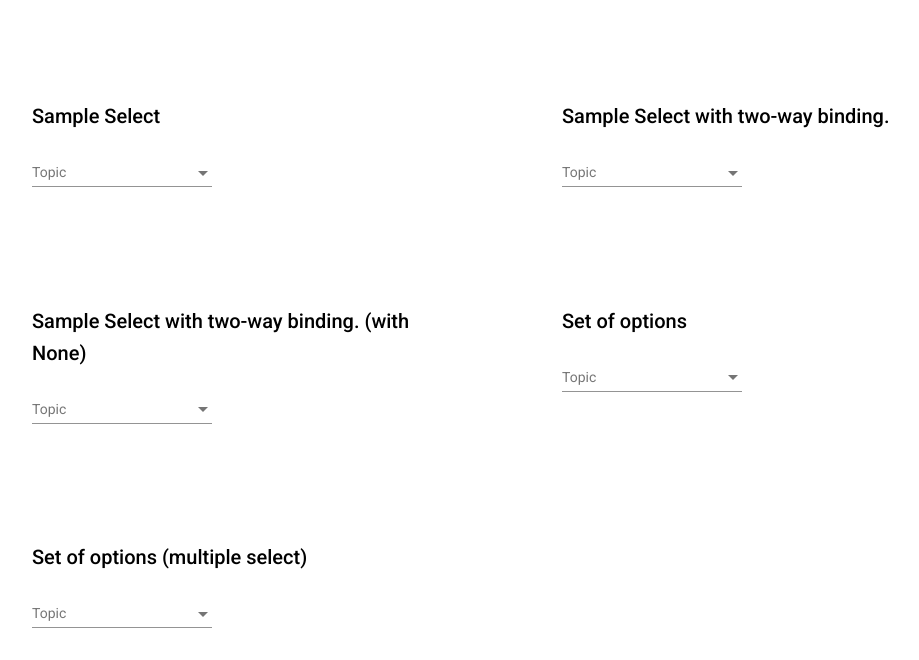
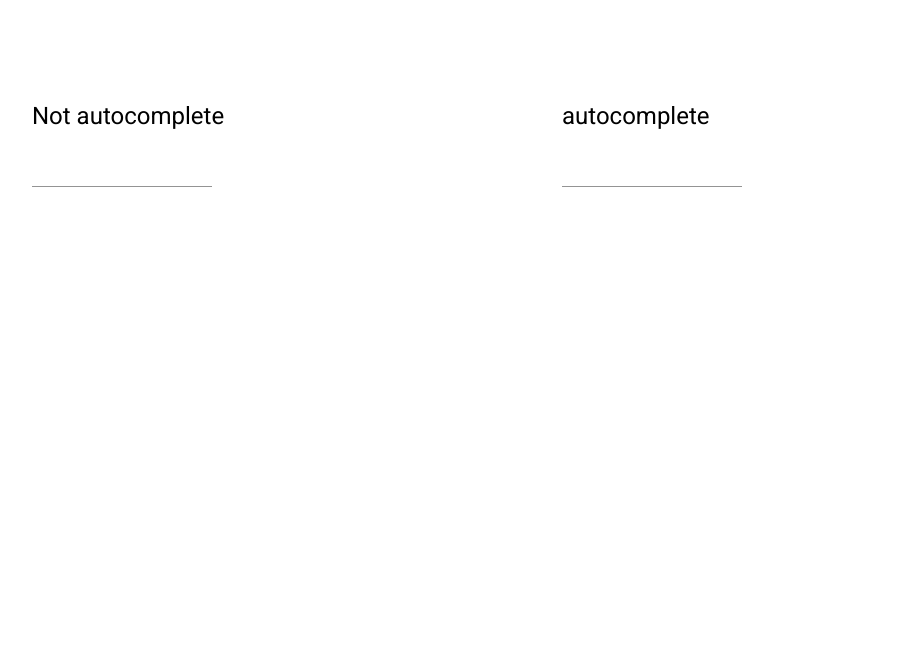
Before and after one commit to spankbang/AngularMaterial, an Angular app: page / in a window 1280 px wide. Shown: the top 660 px of the page, without its empty margins (128-1047 px from the left). Built offline with nearby package versions, Linux system fonts and the light colour scheme.

Commit message:
autocompltes

```diff
--- a/src/app/app.component.html
+++ b/src/app/app.component.html
@@ -1,105 +1,32 @@
-<!-- import { MatSelectModule } from '@angular/material/select' -->
-
+<!-- import { MatAutocompleteModule } from '@angular/material/autocomplete' -->
 
 
 <div class="container">
 
     <div>
-
-        <!-- We can also use the appearance and theming just like the input fields ,
-        But here we are not going to depth. -->
-
-        <h2 >Sample Select</h2>
-        <mat-form-field>
-            <mat-label>Topic</mat-label>
-            <mat-select>
-                <mat-option value="Angular">Angular</mat-option>
-                <mat-option value="React">React</mat-option>
-                <mat-option value="Vue">Vue</mat-option>
-                <mat-option value="Backbone">Backbone</mat-option>
-            </mat-select>
-        </mat-form-field>
+        <h1>Not autocomplete</h1>
+        <form>
+            <mat-form-field>
+                <input type="text" matInput>
+            </mat-form-field>
+        </form>
     </div>
 
 
 
     <div>
-        <h2 >Sample Select with two-way binding.</h2>
-        <mat-form-field>
-            <mat-label>Topic</mat-label>
-            <mat-select [(value)]="selectedValue" >
-                <mat-option value="Angular">Angular</mat-option>
-                <mat-option value="React">React</mat-option>
-                <mat-option value="Vue">Vue</mat-option>
-                <mat-option value="Backbone">Backbone</mat-option>
-            </mat-select>
-        </mat-form-field>
-            {{selectedValue}}
+        <h1> autocomplete</h1>
 
-    </div>
-
-    <div>
-        <h2>Sample Select with two-way binding. (with None)</h2>
-        <mat-form-field>
-            <mat-label>Topic</mat-label>
-            <mat-select [(value)]="selectedValue">
-                <mat-option >None</mat-option>
-                <mat-option value="Angular">Angular</mat-option>
-                <mat-option value="React">React</mat-option>
-                <mat-option value="Vue">Vue</mat-option>
-                <mat-option value="Backbone">Backbone</mat-option>
-            </mat-select>
-        </mat-form-field>
-        {{selectedValue}}
-
-    </div>
-
-    <div>
-        <h2>Set of options</h2>
-        <mat-form-field>
-            <mat-label>Topic</mat-label>
-            <mat-select [(value)]="selectedValue">
-                <mat-option>None</mat-option>
-                <mat-optgroup label="web">
-                    <mat-option value="Angular">Angular</mat-option>
-                    <mat-option value="React">React</mat-option>
-                    <mat-option value="Vue">Vue</mat-option>
-                    <mat-option value="Backbone">Backbone</mat-option>
-                </mat-optgroup>
-                <mat-optgroup label="web">
-                    <mat-option value="Angular">Angular</mat-option>
-                    <mat-option value="React">React</mat-option>
-                    <mat-option value="Vue">Vue</mat-option>
-                    <mat-option value="Backbone">Backbone</mat-option>
-                </mat-optgroup>
-            </mat-select>
-        </mat-form-field>
-        {{selectedValue}}
-
-    </div>
-
-    <div>
-        <h2>Set of options (multiple select) </h2>
-        <mat-form-field>
-            <mat-label>Topic</mat-label>
-            <mat-select [(value)]="selectedValue" multiple>
-                <mat-option>None</mat-option>
-                <mat-optgroup label="web">
-                    <mat-option value="Angular">Angular</mat-option>
-                    <mat-option value="React">React</mat-option>
-                    <mat-option value="Vue">Vue</mat-option>
-                    <mat-option value="Backbone">Backbone</mat-option>
-                </mat-optgroup>
-                <mat-optgroup label="web">
-                    <mat-option value="Angular">Angular</mat-option>
-                    <mat-option value="React">React</mat-option>
-                    <mat-option value="Vue">Vue</mat-option>
-                    <mat-option value="Backbone">Backbone</mat-option>
-                </mat-optgroup>
-            </mat-select>
-        </mat-form-field>
-        {{selectedValue}}
-
+        <form>
+            <mat-form-field>
+                <input type="text" matInput [matAutocomplete]="auto">
+                <mat-autocomplete #auto="matAutocomplete">
+                    <mat-option *ngFor="let option of options" [value]="option" >
+                        {{option}}
+                    </mat-option>
+                </mat-autocomplete>
+            </mat-form-field>
+        </form>
     </div>
 
 </div>
--- a/src/app/app.component.ts
+++ b/src/app/app.component.ts
@@ -7,7 +7,7 @@ import { Component } from '@angular/core';
 })
 export class AppComponent {
 
-  selectedValue:String
-
+  options: string[] = ["angular", "react", "vue"]
+  matAutoComplete:string
 
 }
```
Also changed, not shown: src/app/materials/materials.module.ts (+6 -3 lines).
